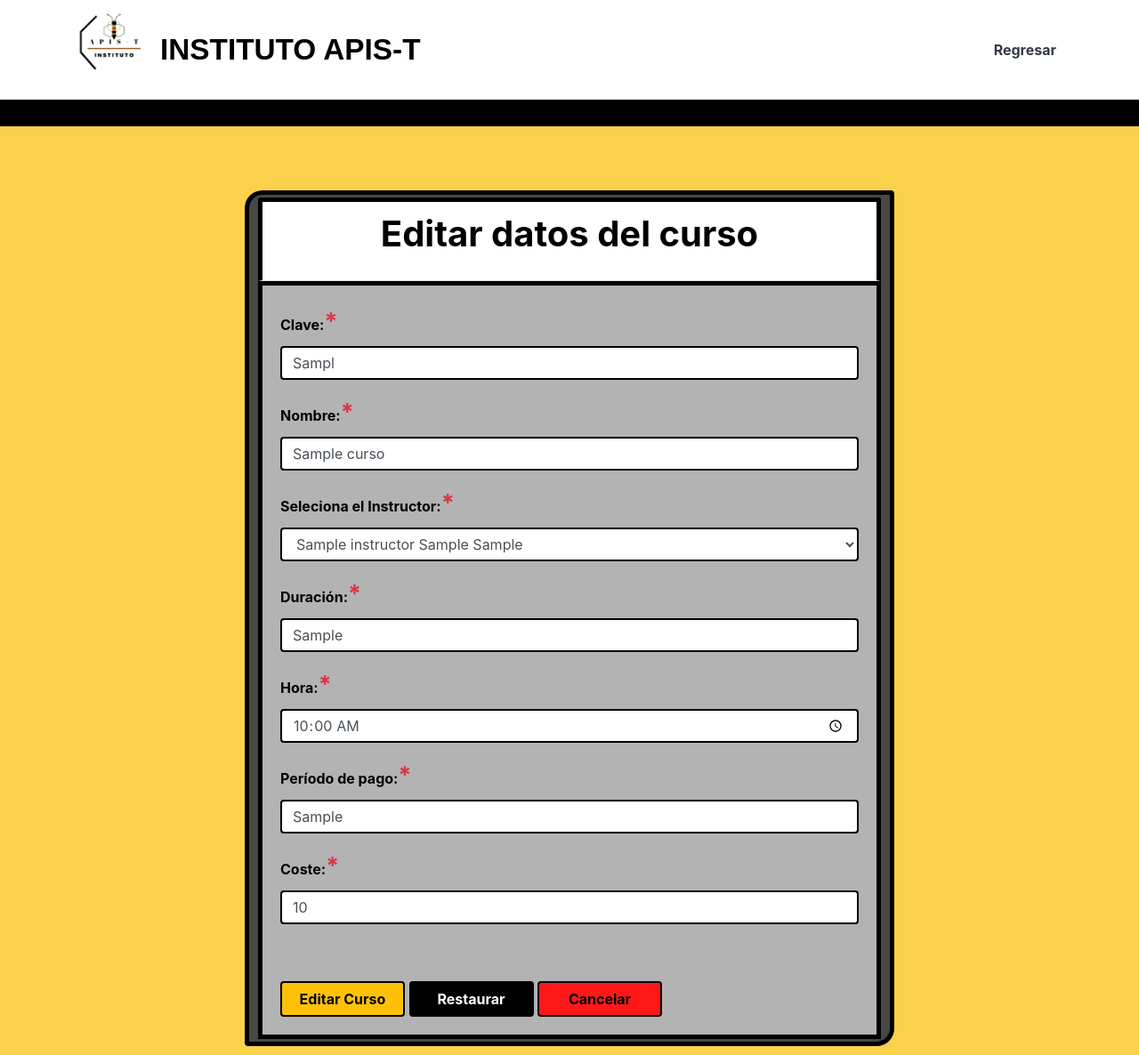
After one commit to DiazAlejandro/apis-t, a PHP site: the page made by recepcionista/editar_curso.php in a window 1280 px wide. The commit adds this page. Shown: the whole page at 89% size. Run offline with PHP 8.4, Linux system fonts and the light colour scheme; tables that the repository leaves empty hold one stand-in row (values such as "Sample post"); some libraries are stand-ins or nearby versions.

Commit message:
Editar curso - Cuarto Sprint

```diff
--- /dev/null
+++ b/recepcionista/editar_curso.php
@@ -0,0 +1,168 @@
+<?php
+    include("../connect/conectar.php");
+
+    if (isset($_GET['clave'])){
+        $clave = $_GET['clave'];
+        $update = "SELECT * FROM curso WHERE clave = '$clave'";
+    }
+
+    $instructores = mysqli_query($conexion,"SELECT * FROM instructor");
+    if (!$instructores) {
+        echo 'No se pudo ejecutar la consulta de instructores' ;
+        exit;
+    }
+
+    $resultado = mysqli_query($conexion,$update);
+
+    if (!$resultado) {
+        echo 'No se pudo ejecutar la consulta del curso: ' ;
+        exit;
+    }
+    else{
+        $fila = mysqli_fetch_assoc($resultado);
+        $nombre = $fila['nombre'];
+        $duracion = $fila['duracion'];
+        $hora = $fila['hora'];
+        $periodo_pago = $fila['periodo_pago'];
+        $costo = $fila['costo'];
+        $instructor_curp = $fila['instructor_curp'];
+    }
+
+    $instructor = mysqli_query($conexion,"SELECT * FROM instructor WHERE curp = '$instructor_curp'");
+    if(!$instructor){
+        echo 'error al encontrar instructor';
+    }
+    else{
+        $fila = mysqli_fetch_assoc($instructor);
+        $nombre_instructor = $fila['nombre'];
+        $apellido_p = $fila['apellido_p'];
+        $apellido_m = $fila['apellido_m'];
+    }
+?>
+
+<!DOCTYPE html>
+<html lang="es">
+
+<head>
+    <link rel="shortcut icon" href="../img/logo-header.png">
+    <meta charset="UTF-8">
+    <meta http-equiv="X-UA-Compatible" content="IE=edge">
+    <!-- Bootstrap CSS -->
+    <link rel="stylesheet" href="https://cdn.jsdelivr.net/npm/bootstrap@4.5.3/dist/css/bootstrap.min.css"
+        integrity="sha384-TX8t27EcRE3e/ihU7zmQxVncDAy5uIKz4rEkgIXeMed4M0jlfIDPvg6uqKI2xXr2" crossorigin="anonymous">
+
+    <link rel="stylesheet" href="../css/registro_curso.css">
+    <link href="https://fonts.googleapis.com/css2?family=Titillium+Web:wght@300;400;600;900&display=swap"
+        rel="stylesheet">
+    <script src="https://unpkg.com/ionicons@5.2.3/dist/ionicons.js"></script>
+    <link rel="stylesheet" href="https://maxcdn.bootstrapcdn.com/bootstrap/4.0.0/css/bootstrap.min.css"
+        integrity="sha384-Gn5384xqQ1aoWXA+058RXPxPg6fy4IWvTNh0E263XmFcJlSAwiGgFAW/dAiS6JXm" crossorigin="anonymous">
+    <link href="https://fonts.googleapis.com/css?family=Roboto:300,400,700&display=swap" rel="stylesheet">
+    <link href="https://unpkg.com/ionicons@4.5.10-0/dist/css/ionicons.min.css" rel="stylesheet">
+    <link href="style.css" rel="stylesheet">
+    <link rel="stylesheet" href="https://use.fontawesome.com/releases/v5.0.8/css/solid.css">
+    <script src="https://use.fontawesome.com/releases/v5.0.7/js/all.js"></script>
+    <title>Registro de Curso</title>
+</head>
+
+<body id="fondo">
+    <!-- Barra de navegación-->
+    <nav class="navbar navbar-expand-lg  ">
+        <div class="container">
+            <div class="form-group logo-img ">
+                <img src="../img/logo-header.png" width="80" height="80">
+            </div>
+            <div class="container-fluid">
+                <a class="navbar-brand" id="texto-nav">INSTITUTO APIS-T</a>
+            </div>
+            <ul class="navbar-nav ml-auto text-center">
+                <li class="nav-item">
+                    <a class="nav-link font-weight-bold text-dark" href="inicio.php" id="home">Regresar</a>
+                </li>
+            </ul>
+
+        </div>
+    </nav>
+
+    <div class="font-weight-bold card-header" id="barrita"></div>
+
+    <!--Formulario-->
+    <div class="container">
+        <div class="row justify-content-center">
+            <div class="col-md-8">
+                <br><br><br>
+                <div class="card" id="contorno">
+                    <div class="card-header" id="cabeza">
+                        <h1 class="font-weight-bold mb-3 ">Editar datos del curso</h1>
+                    </div>
+                    <div class="card-body">
+                        <form action="../recepcionista/controller/Curso_update.php" method="POST"
+                            enctype="multipart/form-data">
+                            <div class="form-group">
+                                <label for="txtclave">Clave:<span class="text-danger" id="marca">*</span></label>
+                                <input type="hidden" name="old_clave" class="form-control" id="old_clave" value="<?php echo $clave?>">
+                                <input pattern="[A-Z]+[0-9]+" type="text" class="form-control" id="bord" name="txtclave" value = "<?php echo $clave?>"
+                                    placeholder="Ingresa la clave del curso" minlength="5" maxlength="5" required>
+                            </div>
+                            <div class="form-group">
+                                <label for="txtNombre">Nombre:<span class="text-danger" id="marca">*</span></label>
+                                <input pattern="[A-Za-z0-9_- ]+" type="text" class="form-control" id="bord" name="txtnombre" value = "<?php echo $nombre?>"
+                                    placeholder="Ingresa el nombre del curso" required>
+                            </div>
+                            <div class="form-group">
+                                <label for="txtAsesor">Seleciona el Instructor:<span class="text-danger" id="marca">*</span></label>
+                                <select pattern="[A-Za-z0-9]+" name="txtasesor" class="form-control" id="bord" required>
+                                    <option value="<?php echo $instructor_curp?>" selected><?php echo $nombre_instructor.' '.$apellido_p.' '.$apellido_m?> </option>
+                                    <?php
+                                    if (mysqli_num_rows($instructores) > 0) {
+                                        while ($fila = mysqli_fetch_assoc($instructores)) {
+                                            if($fila['curp'] != $instructor_curp){
+                                                echo '<option value="'.$fila['curp'].'">'.$fila['nombre'].' '.$fila['apellido_p'].' '.$fila['apellido_m'].'</option>';
+                                            }
+                                        }
+                                    }
+                                    ?>
+                                </select>
+                            </div>
+                            <div class="form-group">
+                                <label for="txtDuracion">Duración:<span class="text-danger" id="marca">*</span></label>
+                                <input pattern="[A-Za-z0-9 ]+" type="text" class="form-control" id="bord" name="txtduracion" value = "<?php echo $duracion?>"
+                                    placeholder="Ingresa la duración del curso" required>
+                            </div>
+                            <div class="form-group">
+                                <label for="timeHora">Hora:<span class="text-danger" id="marca">*</span></label>
+                                <input type="time" class="form-control" id="bord" name="timehora" id="idhora" value = "<?php echo $hora?>" required>
+                            </div>
+                            <div class="form-group">
+                                <label for="exampleInputPeriodo">Período de pago:<span
+                                        class="text-danger" id="marca">*</span></label>
+                                <input pattern="[A-Za-z ]+" type="text" class="form-control" id="bord" name="txtperiodo" id="idperioso" value = "<?php echo $periodo_pago?>"
+                                    placeholder="Ingresa el periodo de pago" required>
+                            </div>
+                            <div class="form-group">
+                                <label for="txtCoste">Coste:<span class="text-danger" id="marca">*</span></label>
+                                <input pattern="[0-9]+" type="number" class="form-control" id="bord" name="txtcoste" value = "<?php echo $costo?>"
+                                    placeholder="Ingresa el costo del curso" required>
+                            </div>
+                            <br><br>
+                            <button type="submit" name="accion" value="enviar"
+                                   class="btn btn-warning font-weight-bold" id="reg">Editar Curso</button>
+                            <button type="reset" name="accion" value="restaurar"
+                                    class="btn font-weight-bold" id="rest">Restaurar</button>
+                            <a class="btn font-weight-bold" id="btn"
+                                    href="tabla_curso.php">Cancelar</a>
+
+                        </form>
+                    </div>
+                </div>
+            </div>
+            </div>
+      </div>
+
+    <!-- Optional JavaScript -->
+    <!-- jQuery first, then Popper.js, then Bootstrap JS -->
+    <script src="https://code.jquery.com/jquery-3.3.1.slim.min.js" integrity="sha384-q8i/X+965DzO0rT7abK41JStQIAqVgRVzpbzo5smXKp4YfRvH+8abtTE1Pi6jizo" crossorigin="anonymous"></script>
+    <script src="https://cdnjs.cloudflare.com/ajax/libs/popper.js/1.14.7/umd/popper.min.js" integrity="sha384-UO2eT0CpHqdSJQ6hJty5KVphtPhzWj9WO1clHTMGa3JDZwrnQq4sF86dIHNDz0W1" crossorigin="anonymous"></script>
+    <script src="https://stackpath.bootstrapcdn.com/bootstrap/4.3.1/js/bootstrap.min.js" integrity="sha384-JjSmVgyd0p3pXB1rRibZUAYoIIy6OrQ6VrjIEaFf/nJGzIxFDsf4x0xIM+B07jRM" crossorigin="anonymous"></script>
+  </body>
+</html>
--- a/recepcionista/editar_instructor.php
+++ b/recepcionista/editar_instructor.php
@@ -19,7 +19,6 @@ else{
         $telefono   = $fila['telefono'];
         $correo     = $fila['correo_electronico'];
     }
-
 ?>
 <!DOCTYPE html>
 <html lang="es">
--- a/recepcionista/tabla_curso.php
+++ b/recepcionista/tabla_curso.php
@@ -102,7 +102,7 @@ if (!$resultado) {
                                             ?>
                                         </td>
                                         <td>
-                                            <a href="update.php?clave=<?php echo $row['clave']?>" class="btn btn-secondary">
+                                            <a href="editar_curso.php?clave=<?php echo $fila['clave']?>" class="btn btn-secondary">
                                                 <i class="fa fa-edit"></i>
                                             </a>
                                         </td>
```
Also changed, not shown: recepcionista/controller/Curso_update.php (added, +37 -0 lines). Lines whose indentation alone changed are shown as unchanged.
